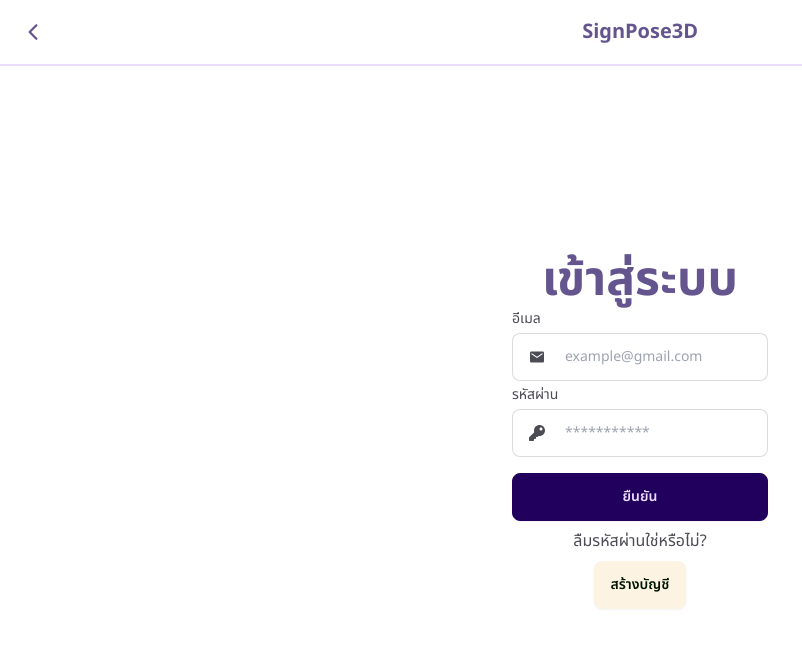
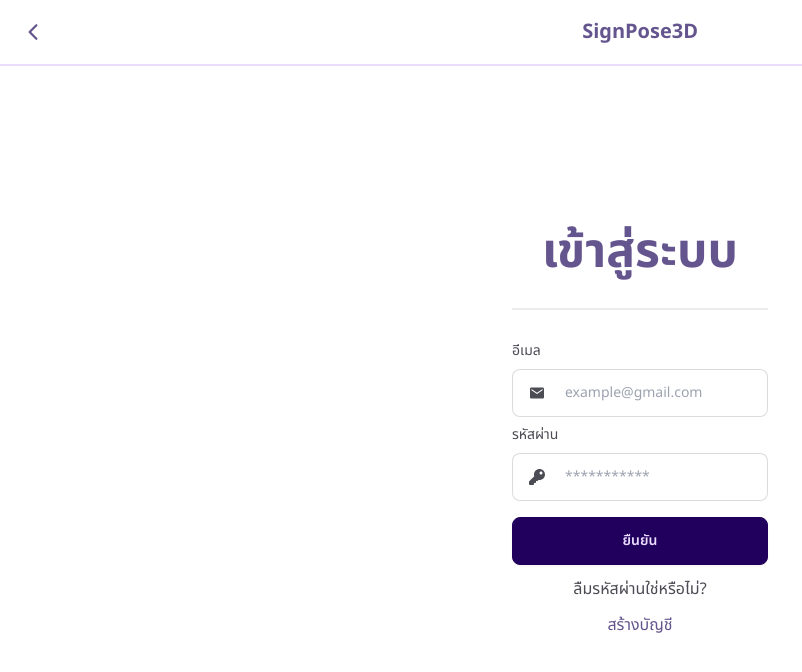
Before and after one commit to wutpppppppppppppppppp/SignWeb, a React (Vite) app in the folder client/: page /login in a window 1280 px wide. Shown: the top 672 px of the page, without its empty margins (0-802 px from the left). Built offline with nearby package versions, Linux system fonts and the light colour scheme.

Commit message:
fix: login form pos

```diff
--- a/client/src/pages/LoginForm.jsx
+++ b/client/src/pages/LoginForm.jsx
@@ -12,9 +12,10 @@ const Login = () => {
       <div className="h-0.5 bg-secondary-content w-full"></div>
       <div className="flex-grow flex items-center justify-center w-2/3 place-self-center my-20">
         <div className="p-4 flex flex-col justify-center item-center">
-          <div className="flex flex-col gap-1 mb-4">
+          <div className="flex flex-col gap-2 mb-4">
             {/* email */}
             <h1 className="text-primary-content text-center">เข้าสู่ระบบ</h1>
+            <div className="divider"></div>
             <span className="label-text">อีเมล</span>
             <label className="input input-bordered flex items-center gap-2">
               <IoMdMail />
@@ -37,7 +38,7 @@ const Login = () => {
               />
             </label>
           </div>
-          <div className="flex flex-col gap-2">
+          <div className="flex flex-col gap-3">
             {/*login*/}
             <Link to="/setup-form">
               <button className="btn btn-wide btn-secondary text-secondary-content ">
@@ -49,9 +50,9 @@ const Login = () => {
             </div>
             {/*signin*/}
             <Link to="/sign-in" className="place-self-center">
-              <button className="btn btn-neutral text-success-content">
+              <div className="flex-grow flex items-center justify-center text-primary-content">
                 สร้างบัญชี
-              </button>
+              </div>
             </Link>
           </div>
         </div>
```
